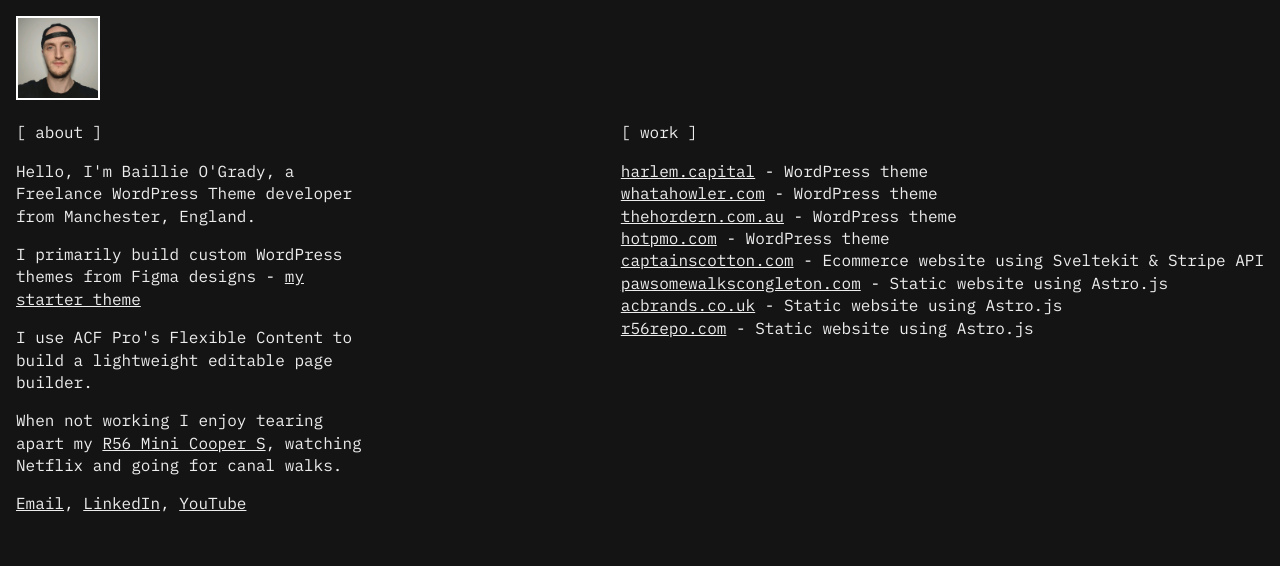
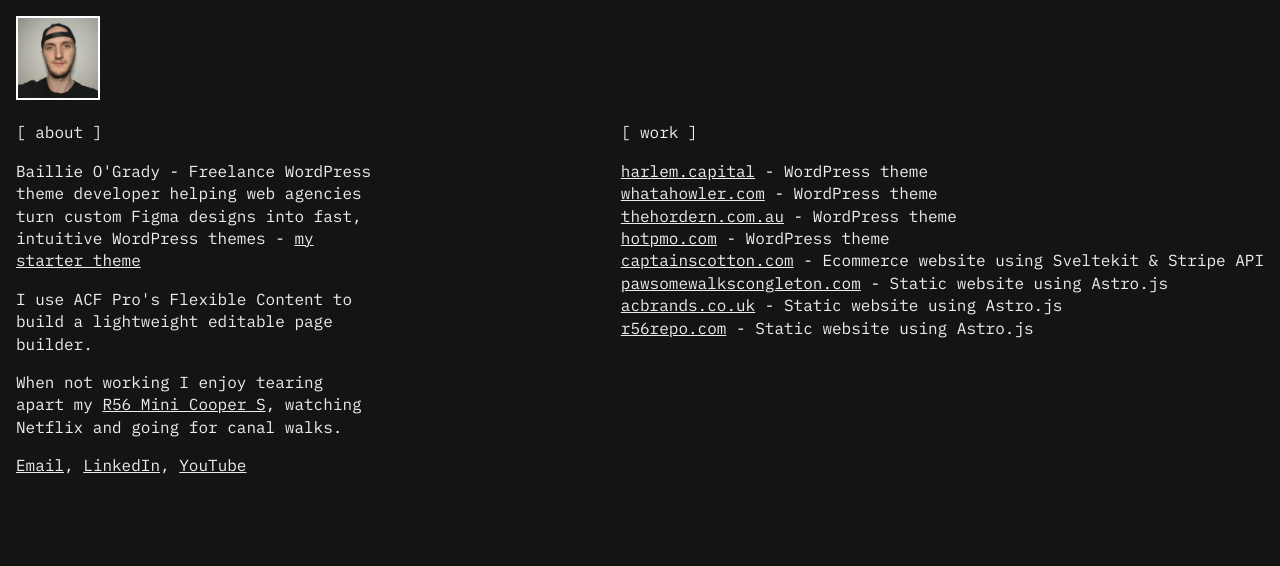
Before and after one commit to baillieogrady/portfolio, a plain HTML site: page index.html in a window 1280 px wide. Drawn offline with Linux system fonts and the light colour scheme.

Commit message:
update text

```diff
--- a/index.html
+++ b/index.html
@@ -225,11 +225,7 @@
                     <h2 style="margin-bottom: var(--small-spacing);">[ about ]</h2>
 
                     <p style="margin-bottom: var(--small-spacing);">
-                        Hello, I'm Baillie O'Grady, a Freelance WordPress Theme developer from Manchester, England.
-                    </p>
-                    <p style="margin-bottom: var(--small-spacing);">
-                        I primarily build custom WordPress themes from Figma designs -
-                        <a href="https://github.com/baillieogrady/starter-theme">my starter theme</a>
+                        Baillie O'Grady - Freelance WordPress theme developer helping web agencies turn custom Figma designs into fast, intuitive WordPress themes - <a href="https://github.com/baillieogrady/starter-theme">my starter theme</a>
                     </p>
                     <p style="margin-bottom: var(--small-spacing);">I use ACF Pro's Flexible Content to build a
                         lightweight editable page builder.
```
